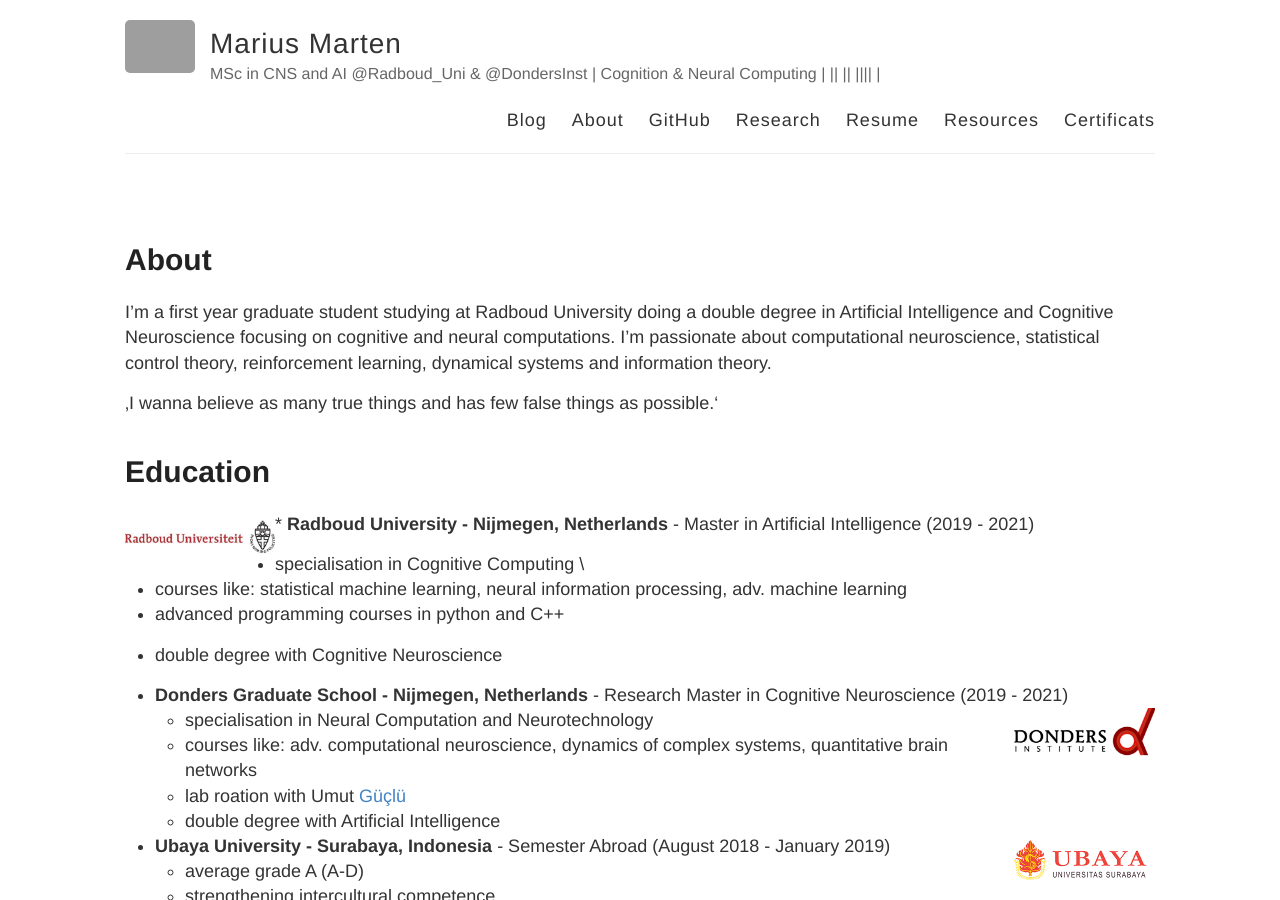
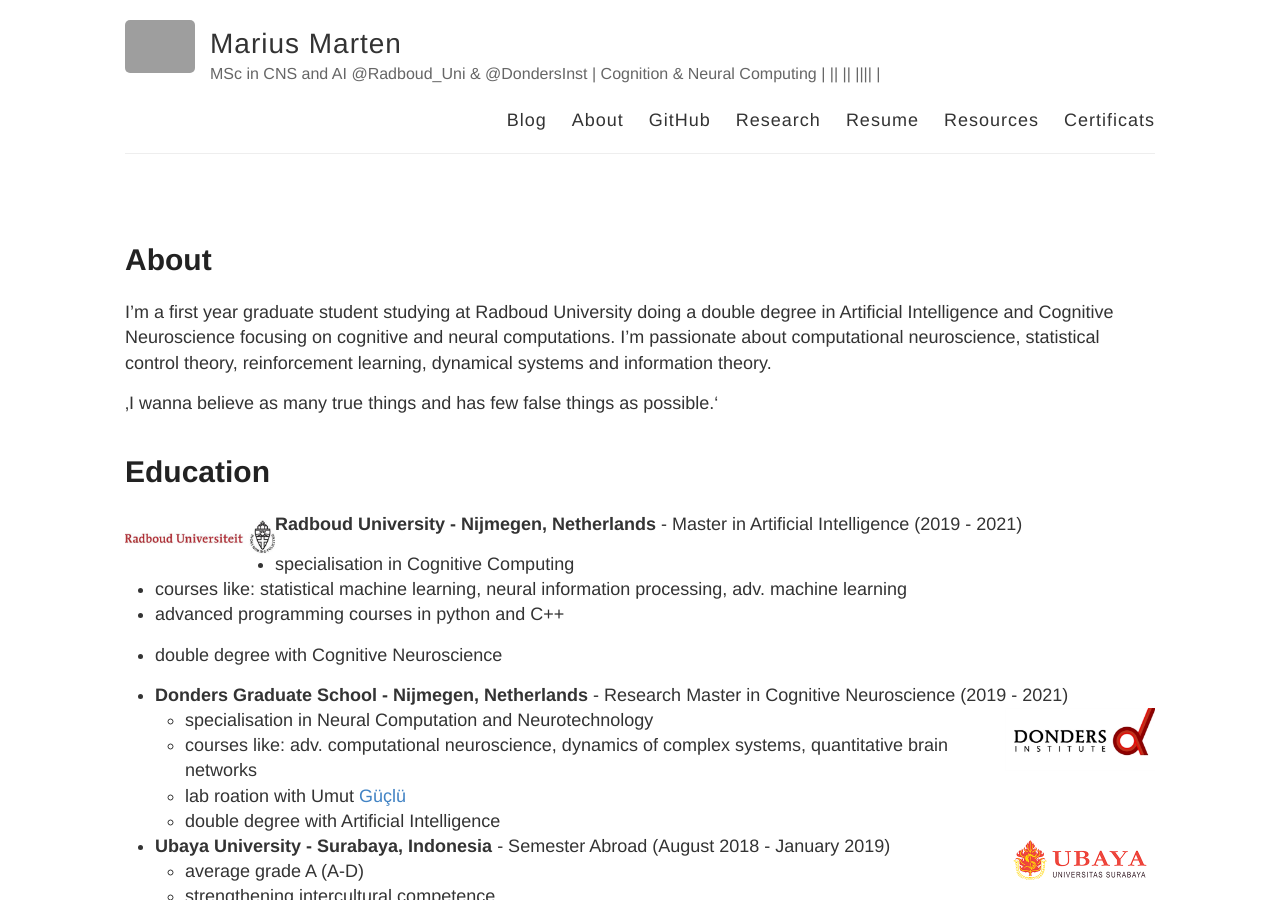
Before and after one commit to Mariusmarten/mariusmarten.github.io, a Jekyll site: the page built from about.md, in a window 1280 px wide and 900 px high. Built offline with Jekyll 4.4.1, drawn with Linux system fonts in a browser that asks for light colours; grey boxes are pictures that could not be loaded.

Commit message:
Update about.md

```diff
--- a/about.md
+++ b/about.md
@@ -11,8 +11,9 @@ I'm a first year graduate student studying at Radboud University doing a double
 
 # Education
 
-<img align="left" src="/assets/radboud _logo.jpg" width="150"> * **Radboud University - Nijmegen, Netherlands** - Master in Artificial Intelligence (2019 - 2021)
-  - specialisation in Cognitive Computing \\
+<img align="left" src="/assets/radboud _logo.jpg" width="150"> **Radboud University - Nijmegen, Netherlands** - Master in Artificial Intelligence (2019 - 2021)
+
+  - specialisation in Cognitive Computing
   - courses like: statistical machine learning, neural information processing, adv. machine learning
   - advanced programming courses in python and C++
   - double degree with Cognitive Neuroscience
```
